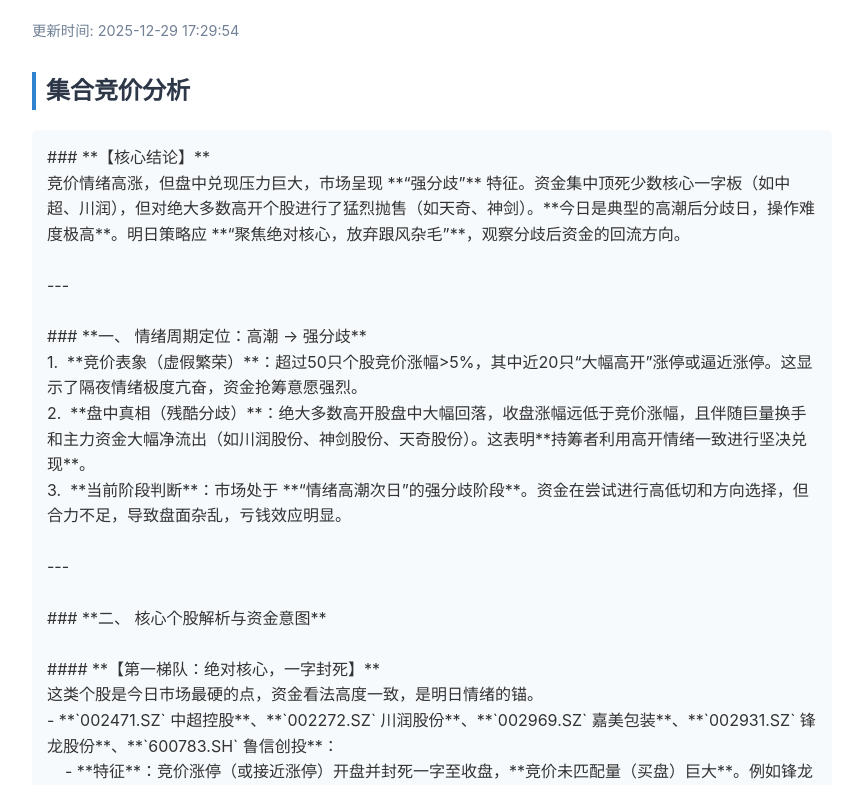
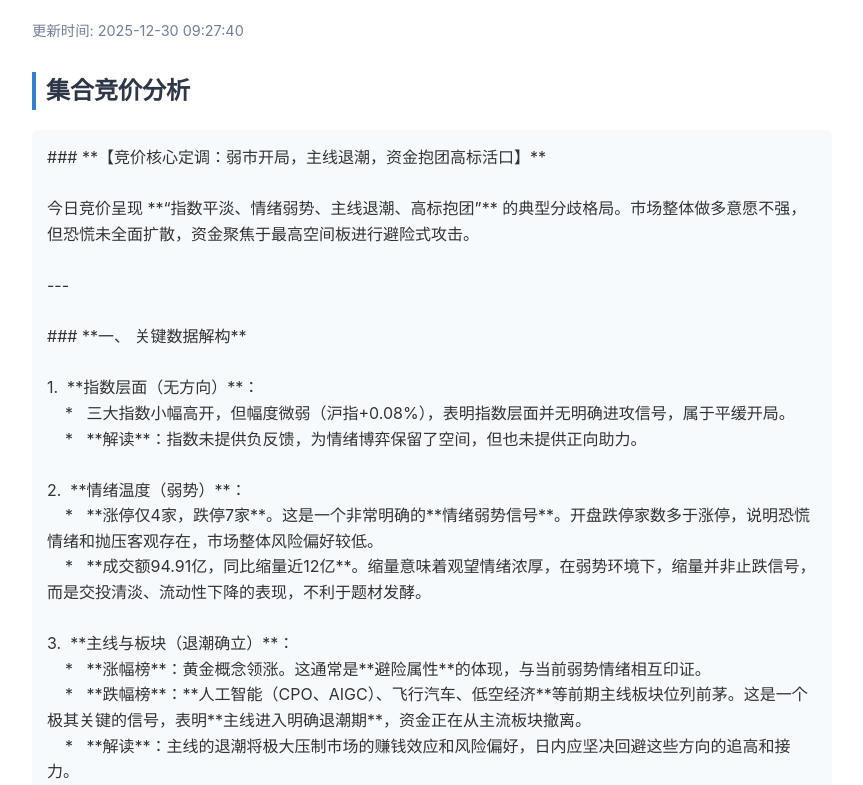
Before and after one commit to sstance/sstance.github.io, a plain HTML site: page index.html in a window 1280 px wide. Shown: the part 86-871 px from the top of the page, without its empty margins (208-1071 px from the left). Drawn offline with Linux system fonts and the light colour scheme.

Commit message:
Auto Update Report 2025-12-30

```diff
--- a/index.html
+++ b/index.html
@@ -3,7 +3,7 @@
         <head>
             <meta charset="utf-8">
             <meta name="viewport" content="width=device-width, initial-scale=1">
-            <title>【每日盘前策略】 2025-12-29</title>
+            <title>【每日盘前策略】 2025-12-30</title>
             <style>
                 body { font-family: -apple-system, BlinkMacSystemFont, "Segoe UI", Roboto, Helvetica, Arial, sans-serif; padding: 20px; line-height: 1.6; color: #333; max-width: 800px; margin: 0 auto; }
                 h1 { color: #1a202c; border-bottom: 2px solid #e2e8f0; padding-bottom: 10px; }
@@ -13,167 +13,134 @@
             </style>
         </head>
         <body>
-            <h1>【每日盘前策略】 2025-12-29</h1>
-            <div class="timestamp">更新时间: 2025-12-29 17:29:54</div>
+            <h1>【每日盘前策略】 2025-12-30</h1>
+            <div class="timestamp">更新时间: 2025-12-30 09:27:40</div>
 
             <h2>集合竞价分析</h2>
-            <pre>### **【核心结论】**
-竞价情绪高涨，但盘中兑现压力巨大，市场呈现 **“强分歧”** 特征。资金集中顶死少数核心一字板（如中超、川润），但对绝大多数高开个股进行了猛烈抛售（如天奇、神剑）。**今日是典型的高潮后分歧日，操作难度极高**。明日策略应 **“聚焦绝对核心，放弃跟风杂毛”**，观察分歧后资金的回流方向。
+            <pre>### **【竞价核心定调：弱市开局，主线退潮，资金抱团高标活口】**
+
+今日竞价呈现 **“指数平淡、情绪弱势、主线退潮、高标抱团”** 的典型分歧格局。市场整体做多意愿不强，但恐慌未全面扩散，资金聚焦于最高空间板进行避险式攻击。
 
 ---
 
-### **一、 情绪周期定位：高潮 → 强分歧**
-1.  **竞价表象（虚假繁荣）**：超过50只个股竞价涨幅>5%，其中近20只“大幅高开”涨停或逼近涨停。这显示了隔夜情绪极度亢奋，资金抢筹意愿强烈。
-2.  **盘中真相（残酷分歧）**：绝大多数高开股盘中大幅回落，收盘涨幅远低于竞价涨幅，且伴随巨量换手和主力资金大幅净流出（如川润股份、神剑股份、天奇股份）。这表明**持筹者利用高开情绪一致进行坚决兑现**。
-3.  **当前阶段判断**：市场处于 **“情绪高潮次日”的强分歧阶段**。资金在尝试进行高低切和方向选择，但合力不足，导致盘面杂乱，亏钱效应明显。
+### **一、 关键数据解构**
+
+1.  **指数层面（无方向）**：
+    *   三大指数小幅高开，但幅度微弱（沪指+0.08%），表明指数层面并无明确进攻信号，属于平缓开局。
+    *   **解读**：指数未提供负反馈，为情绪博弈保留了空间，但也未提供正向助力。
+
+2.  **情绪温度（弱势）**：
+    *   **涨停仅4家，跌停7家**。这是一个非常明确的**情绪弱势信号**。开盘跌停家数多于涨停，说明恐慌情绪和抛压客观存在，市场整体风险偏好较低。
+    *   **成交额94.91亿，同比缩量近12亿**。缩量意味着观望情绪浓厚，在弱势环境下，缩量并非止跌信号，而是交投清淡、流动性下降的表现，不利于题材发酵。
+
+3.  **主线与板块（退潮确立）**：
+    *   **涨幅榜**：黄金概念领涨。这通常是**避险属性**的体现，与当前弱势情绪相互印证。
+    *   **跌幅榜**：**人工智能（CPO、AIGC）、飞行汽车、低空经济**等前期主线板块位列前茅。这是一个极其关键的信号，表明**主线进入明确退潮期**，资金正在从主流板块撤离。
+    *   **解读**：主线的退潮将极大压制市场的赚钱效应和风险偏好，日内应坚决回避这些方向的追高和接力。
+
+4.  **连板梯队（聚焦高标）**：
+    *   **最高标（市场焦点）**：`蔚蓝生物`（3连板）大单一字涨停，封单3.8亿。这是在主线退潮背景下，资金**抱团最高空间板**的典型行为，试图打造情绪破局点。
+    *   **其他连板**：`格尔软件`（2连板）大幅高开秒板，`广济药业`（2连板）一字板，显示资金在部分独立方向（如合成生物、化工）仍有攻击性。
+    *   **负反馈**：前期人气股`正丹股份`停牌，但同属性个股未出现强势助攻。
+    *   **解读**：连板结构显示情绪并非全面冰点，而是**“整体弱、局部强”的分歧状态**。市场高度被顶死，但中位和跟风股面临较大分化风险。
 
 ---
 
-### **二、 核心个股解析与资金意图**
+### **二、 情绪周期与资金意图推演**
 
-#### **【第一梯队：绝对核心，一字封死】**
-这类个股是今日市场最硬的点，资金看法高度一致，是明日情绪的锚。
-- **`002471.SZ` 中超控股**、**`002272.SZ` 川润股份**、**`002969.SZ` 嘉美包装**、**`002931.SZ` 锋龙股份**、**`600783.SH` 鲁信创投**：
-    - **特征**：竞价涨停（或接近涨停）开盘并封死一字至收盘，**竞价未匹配量（买盘）巨大**。例如锋龙股份未匹配金额高达62.9亿，显示资金极度饥渴。
-    - **资金意图**：无分歧抢筹，逻辑最硬或身位最优，被市场选为避风港和风向标。
-    - **明日观察**：开盘封单强度。若封单不减甚至加强，则情绪有修复预期；若出现巨量砸盘，则警惕全面退潮。
-
-#### **【第二梯队：高开被砸，分歧巨大】**
-这类个股是今日亏钱效应的主要来源，反映市场真实的抛压。
-- **`003027.SZ` 同兴科技**：竞价涨停开，收盘+3.12%，振幅7.13%。典型的“瀑布面”。
-- **`002009.SZ` 天奇股份**、**`002361.SZ` 神剑股份**：竞价高开近10%，盘中回落，换手率分别高达43.60%和22.95%，主力资金大幅流出超4亿和1.3亿。
-- **资金意图**：竞价引导做多，吸引跟风盘后，**主力资金趁机高位出货**。尤其是神剑股份，竞价未匹配量为负，已显抛压。
-- **风险提示**：此类个股套牢盘沉重，次日若不能快速弱转强，将形成巨大阻力，**避免接飞刀**。
-
-#### **【第三梯队：竞价偏空，盘中走弱】**
-竞价已显露疲态，盘中走势验证了空头力量。
-- **`002202.SZ` 金风科技**、**`603680.SH` 今创集团**：竞价显示“卖一剩余大”或“涨停撤单”，**竞价未匹配量为负值**，表明卖压直接在竞价阶段释放。
-- **资金意图**：持筹者离场意愿坚决，无资金愿意高位承接。
-- **信号意义**：此类信号在竞价阶段即为预警，**应避免参与**。
+*   **周期定位**：处于 **【主升浪后的强分歧/退潮初期】**。人工智能等主线退潮是标志性事件。
+*   **资金意图**：
+    1.  **避险**：资金流入黄金等防御板块。
+    2.  **试错穿越**：顶级资金聚焦最高板`蔚蓝生物`，试图打造一个穿越分歧的龙头，为情绪保留火种。这是一种“火种策略”。
+    3.  **高低切**：从高位的人工智能，流向位置相对较低、有事件催化的合成生物、化工等方向。
+*   **今日博弈关键**：观察 **“高标抱团”** 与 **“主线退潮”** 两股力量的对抗。若`蔚蓝生物`能顶住分歧封死全天，则情绪有局部修复可能；若其开板跳水，则可能将市场拖入全面退潮。
 
 ---
 
-### **三、 交易策略与明日推演**
+### **三、 交易策略与观察点**
 
-#### **1. 核心策略：聚焦与防守**
-- **进攻方向（只做最强）**：目光仅限于第一梯队的几个核心一字板。关注其是否出现 **“分歧转一致”的T字回封机会**（需结合板块强度与指数环境）。例如，若 `002471.SZ` 中超控股明日爆量T板回封，可视为强势信号。
-- **防守方向（坚决回避）**：
-    - **规避所有今日高开低走、放巨量的个股**（第二梯队），如天奇股份、神剑股份。反弹即是卖点。
-    - **规避竞价出现“卖压大”、“急速下跌”信号的个股**。
+**总体策略：防守反击，控仓试错。回避退潮主线，只关注最强活口。**
 
-#### **2. 明日关键观察点**
-- **情绪锚定股**：观察 `002471.SZ` 中超控股、`002272.SZ` 川润股份的封单变化。**封单加强=情绪修复；封单骤减或开盘=分歧加剧**。
-- **被砸股修复情况**：观察如 `003027.SZ` 同兴科技、`002009.SZ` 天奇股份是核按钮（退潮延续）还是能被迅速拉红（情绪修复）。
-- **新方向试盘**：留意今日有“竞价抢筹”信号且最终抗住分歧收阳的个股，如 `002571.SZ` 德力股份（竞价抢筹，最终涨停）、`000936.SZ` 华西股份，它们可能代表资金尝试的新方向。
+1.  **首要观察点（情绪锚）**：
+    *   **`蔚蓝生物`封单变化**：封单能否稳定在3亿以上？若盘中大幅减少或炸板回封力度，则是情绪转弱的危险信号。
+    *   **跌停家数**：开盘后跌停家数是否继续增加？这是判断恐慌是否扩散的核心指标。
 
-#### **3. 风控底线**
-- **绝对禁止**：开盘追高今日已被证伪的跟风股。
-- **仓位控制**：在强分歧未明确转向前，保持轻仓或空仓。确认情绪修复（核心封死、被砸股止跌、出现强势反包）后，再考虑加大仓位。
-- **卖出纪律**：持仓股若开盘后半小时内无法强势拉升，应果断减仓或离场。
+2.  **机会方向（仅限高风险偏好者）**：
+    *   **最高标博弈**：`蔚蓝生物`作为唯一空间板，若出现炸板放量回封的**分歧转一致**瞬间，是激进的左侧买点。否则只看不动。
+    *   **新题材试错**：关注**合成生物/化工** (`蔚蓝生物`属性发散) 能否走出持续性。重点观察首板或1进2的换手板机会，需盘中强度确认，切忌竞价追高。
+    *   **业绩线**：在题材真空期，部分独立披露优秀一季报的个股可能走强，但需盘中临盘挖掘。
 
-**总结：今日数据揭示了一场由一致转向分歧的“多杀多”博弈。明日是修复还是退潮，取决于核心龙头的表态。军师建议，多看少动，刀口舔血不如隔岸观火，待市场选出唯一真龙再出手不迟。**</pre>
+3.  **风险规避（今日红线）**：
+    *   **绝对回避**：人工智能（CPO、传媒等）、低空经济等**今日竞价跌幅榜前列的主线板块**的任何追高行为。
+    *   **谨慎对待**：中位连板股（非绝对核心的2板、3板），极易成为分歧日的牺牲品。
+
+4.  **风控底线**：
+    *   若`蔚蓝生物`炸板后无力回封，且跌停家数突破20家，则表明退潮加剧，应进入**全面防守状态**，停止一切开仓操作，以处理持仓为主。
+
+**总结：竞价定调为防守日。机会存在于冰与火的缝隙中——即最高标活口的博弈。一切交易需以核心情绪锚`蔚蓝生物`的走势为决策依据，动态评估，切忌盲目。**</pre>
 
             <h2>龙头策略分析</h2>
-            <pre>### **【市场核心结论】**
-*   **绝对主线**：**商业航天**。梯队完整（8板-4板-3板-2板-首板），资金聚焦，涨停家数占比最高，是今日唯一有持续性的攻击方向。
-*   **总龙头（空间板）**：**神剑股份 (002361.SZ)**，8连板。但已爆量分歧，明日面临断板风险。
-*   **核心高标/潜在新龙**：**4连板阵营**。明日将进行5板卡位赛，决定下一阶段总龙归属。重点关注 **鲁信创投 (600783.SH)** 和 **中国卫星 (600118.SH)**。
-*   **最强补涨龙**：**中超控股 (002471.SZ)**（4天3板，一字加速）和**锋龙股份 (002931.SZ)**（3天3板，一字加速）。
-*   **情绪节点**：主线内**分歧转一致**。非主线板块（如固态电池、锂电）昨日涨停票今日普遍无溢价甚至大跌，资金全面向商业航天收敛。此时应聚焦主线活口与核心，博弈强者恒强。
-*   **关键警告**：**除商业航天及其延伸（如机器人、材料）外，其余皆为杂毛**，接力风险极大。远离中后排跟风。
+            <pre>### **陈小群风格 A股市场分析报告**
+
+**核心结论：**
+当前市场已进入 **“主线高潮后的强分歧日”**。资金高度聚焦，但方向极为一致。**商业航天** 是无可争议的唯一核心主线，梯队完整，龙头明确。其他题材均为杂毛，看都不用看。今天要么聚焦主线核心，要么空仓。
 
 ---
 
-### **【主线与梯队分析】**
-#### **1. 核心主线：商业航天**
-*   **逻辑**：政策驱动（商业航天产业化）、事件催化（蓝箭航天等）、央企背景（安全边际）。
-*   **梯队完整性**（市场最强）：
-    *   **8板**：神剑股份
-    *   **4板**：中国卫星、鲁信创投、大业股份
-    *   **3板**：泰尔股份、苏州高新、德力股份、洲际油气、恒大高新、扬子新材、天奇股份、航天发展、锋龙股份
-    *   **2板**：众多
-    *   **首板**：航天环宇（20%）、和顺科技（20%）、雷科防务、中衡设计、海格通信等。
-*   **结论**：资金攻击路径清晰，从卫星制造（中国卫星）到配套（大业股份的腱绳）、材料（神剑股份）、投资（鲁信创投）、地面服务（中衡设计）全面发酵。**只在这个圈子玩**。
+### **一、 市场情绪节点判断：高潮后的强分歧**
 
-#### **2. 支线：机器人/人形机器人**
-*   **逻辑**：与商业航天有重叠（太空机器人、特种机器人），优必选等事件催化。
-*   **核心票**：锋龙股份（优必选入主，3板一字）、天奇股份（3板）、步科股份（20%首板）。
-*   **定位**：作为商业航天的延伸题材，**强度依附于主线**。锋龙股份因叠加“优必选入主”独立逻辑最强。
+*   **昨日表现**：回顾昨日涨停池，涨停家数众多，多个题材（商业航天、机器人、创投等）均有表现，呈现普涨或高潮态势。
+*   **今日开盘信号**：今日开盘，10只股票 **一字涨停**，且全部是 **“大幅高开”** ，竞价金额普遍巨大。这是一个非常强烈的 **“情绪一致化”** 信号。但结合昨日众多涨停票今日未继续连板甚至下跌来看，这是典型的 **“高潮日次日”** 的强分歧特征。
+*   **策略应对**：**高潮次日不接力，只找分歧活口**。今天的机会不在追高，而在于识别主线中经受住分歧考验的核心标的。
 
-#### **3. 昨日强势板块今日表现（反面教材）**
-*   **固态电池/锂电**：昨日涨停的丰元股份、永太科技、天际股份等，今日普遍高开低走或直接闷杀。
-*   **海南自贸**：分化严重，仅洲际油气连板。
-*   **结论**：**市场处于快速轮动后的收敛期，资金“淘汰赛”特征明显**。非主线题材一日游概率极高，接力的都是“烈士”。
+### **二、 核心主线与龙头判定**
 
----
+**绝对主线：商业航天（及延伸的军工、卫星产业链）**
+*   **证据1：连板梯队完整**
+    *   **10板高标**：`嘉美包装` (10天9板，控制权变更，但作为市场最高空间板，是情绪锚)。
+    *   **5板核心**：`锋龙股份` (5连板，优必选机器人+入主，一字加速，是当前连板高度龙)。
+    *   **5板/4板核心**：`大业股份` (5天4板，商业航天+腱绳)、`鲁信创投` (5天4板，投资蓝箭航天)。二者均是商业航天属性，连续一字，强度极高。
+    *   **2板/1板助攻**：`雷科防务`、`御银股份`、`中超控股`、`恒大高新` 等多只昨日涨停的航天/军工/卫星相关个股，今日继续一字或大幅高开封死。梯队从10板到首板都有，结构健康。
+*   **证据2：资金聚焦度最高**
+    *   今日所有一字涨停且封单额巨大的票，几乎都与 **“航天、军工、卫星、创投（投航天）”** 相关。
+    *   竞价金额过亿、主力封单坚决的，全部是主线内个股。
+*   **结论**：**资金用真金白银投票，商业航天是当前市场唯一具有持续性和吸金效应的主线。其他任何题材（如机器人、零售、氢能等）在此面前均为杂毛。必须将全部注意力放在这里。**
 
-### **【核心个股拆解 - 龙头与补涨】**
-#### **一、总龙头观察（高风险高收益）**
-1.  **神剑股份 (002361.SZ)**：
-    *   8连板，市场最高标。今日放量T板，开板12次，封单1.99亿（一般）。
-    *   **判断**：地位崇高但已显疲态。作为情绪标杆观察即可，再接力风险大于收益。**其断板日，将是4进5卡位赛的关键节点**。
+### **三、 核心龙头与机会分析**
 
-#### **二、核心高标（4板阵营 - 明日决战）**
-明日谁胜出，谁就是新的市场总龙。
-1.  **鲁信创投 (600783.SH)**：
-    *   **逻辑最正**：间接投资蓝箭航天（本轮行情核心催化剂之一）。
-    *   **强度最高**：连续缩量一字，今日封单4.19亿，封单占流通盘2.4%。
-    *   **资金面**：竞价未匹配金额高达**15.98亿**，资金饥渴度第一。
-    *   **策略**：**明日开板换手后，弱转强的上车机会是重中之重**。有望接替神剑成为新空间龙。
+**总龙头/空间龙：`嘉美包装` (002969.SZ)**
+*   **地位**：市场最高空间板（10天9板），是短线情绪的风向标。它不倒，短线投机热情就在。
+*   **策略**：作为观察市场情绪的标杆。持筹者的盛宴，没有先手在高位不宜再去。它若出现剧烈分歧（如炸板），将影响整个高位情绪。
 
-2.  **中国卫星 (600118.SH)**：
-    *   **中军龙头**：正宗央企卫星研制，容量大，机构游资都能上。
-    *   **走势**：趋势加速板，尾盘封单1.25亿。
-    *   **策略**：大资金战场。若板块持续，有走趋势的可能。适合大资金或作为板块风向标。
+**主线连板龙头：`锋龙股份` (002931.SZ)**
+*   **地位**：主线内最高连板（5连板），且是 **一字缩量加速板**，封单高达 **44.4亿**，强度市场第一。
+*   **策略**：这是主线最强的领涨核心。但通道党游戏，没有通道买不到。可作为板块强度指标。
 
-3.  **大业股份 (603278.SH)**：
-    *   **逻辑**：腱绳用于商业航天，扭亏为盈。
-    *   **走势**：缩量T板，封单1.44亿。
-    *   **策略**：作为4板梯队成员观察，需与鲁信、卫星竞争。
+**主线换手核心/今日活口：`雷科防务` (002413.SZ)**
+*   **地位**：昨日商业航天首板中 **换手涨停** 的品种，今日直接 **大单封死一字**（封单16.2亿）。这体现了 **“弱转强”** 的经典模式，是市场选择出的分歧转一致龙头。
+*   **竞价**：竞价金额过亿（1.02亿），匹配量大，未匹配量天量，资金抢筹意愿极强。
+*   **策略**：**这是今日最值得关注的“活口”和“弱转强”典范**。如果主线持续，它作为换手走上来的核心，后续生命力可能更强。但今日同样买不到，需观察其后续开板换手时的承接。
 
-#### **三、最强补涨龙（明牌，看封单强度）**
-1.  **中超控股 (002471.SZ)**：
-    *   **4天3板**，今日**一字板**。封单额**4.67亿**，封单占成交量比高达**202%**（极度缩量）。
-    *   **逻辑**：商业航天+高温合金（发动机材料）。
-    *   **策略**：**补涨龙的最有力竞争者**。明日若继续大单封死一字，将奠定地位。若有T字回封机会，值得博弈。
+**主线中军/趋势核心：**
+*   **`鲁信创投` (600783.SH)**：创投+航天，大市值中军，连续涨停，为板块提供稳定性。
+*   **`中超控股` (002471.SZ)**：连续缩量加速，封单额大，是板块内的重要高标之一。
 
-2.  **锋龙股份 (002931.SZ)**：
-    *   **3天3板**，连续**一字板**。封单额**26.22亿**，市场第一。
-    *   **逻辑**：优必选入主+机器人。虽非纯正航天，但叠加了当前最强的人形机器人概念。
-    *   **策略**：独立逻辑强劲，封单彰显资金态度。作为机器人分支龙头看待。
+### **四、 风险提示与杂毛排除**
 
-#### **四、值得关注的活口（首板强度）**
-*   **中衡设计 (603017.SH)**：商业航天+中标基地。**缩量涨停**，形态好，溢价预期高。
-*   **航天环宇 (688523.SH)**：20%涨停，大飞机+卫星互联网。科创板龙头，代表高风险偏好资金态度。
-*   **和顺科技 (301237.SZ)**：20%涨停，商业航天材料。同理。
+*   **机器人/人工智能线**：昨日涨停的如 `天奇股份`、`泰尔股份`、`神剑股份` 等，今日已断板或大跌。板块内部分化严重，处于退潮状态。**不看不做**。
+*   **零售百货线**：如 `广百股份`、`翠微股份` 等，多为单打独斗或受个别消息刺激，无板块梯队，纯属套利性质杂毛。**不看不做**。
+*   **其他首板**：任何非商业航天主线的首板，在当前强分歧且主线高度集中的环境下，溢价不确定，成功率为赌。**拒绝一切诱惑，不碰杂毛**。
 
----
+### **五、 今日操盘策略**
 
-### **【资金与竞价解读 - 印证主线】**
-*   **最强资金聚焦**：
-    *   **鲁信创投**：竞价未匹配金额15.98亿（看多），**主力净流出仅1590万**（在涨停板上属于健康换手）。
-    *   **中超控股**：竞价未匹配金额5.6亿（看多）。
-    *   **锋龙股份**：竞价未匹配金额62.95亿（极度看多）。
-*   **资金出逃区（杂毛证据）**：
-    *   **神剑股份**：主力净流出**4.13亿**（高位分歧）。
-    *   **泰尔股份**：主力净流出**3.07亿**（3板放量烂板，危险）。
-    *   昨日涨停的许多非主线个股，主力资金今日大幅流出。
-*   **结论**：**资金用脚投票，全部涌入商业航天核心票**。跟风股、非主线股即使涨停，资金也在出逃，不可信任。
+1.  **首要策略（持仓者）**：持有主线核心龙头（如锋龙、雷科、大业等）的，享受溢价。**关注封单情况，若出现板块后排大面积炸板或龙头封单急剧减少，则考虑板上兑现部分利润。**
+2.  **进攻策略（持币者）**：
+    *   **目标**：只盯着 **商业航天** 板块。
+    *   **机会点**：寻找主线内 **今日换手充分的涨停板**（如有）。或者，耐心等待像 `雷科防务`、`大业股份` 这样的核心票，在日后 **首次开板分歧** 时，观察回封的力度（需结合当时市场情绪）。
+    *   **切勿**：去接力中后排跟风，或打非主线的首板。
+3.  **防守策略**：如果主线核心全部顶死一字，没有好的换手参与机会，或者市场情绪出现明显衰退（如总龙头 `嘉美包装` 炸板大面）。**那么，最好的操作就是空仓。守住利润，等待下一次确定性机会。**
 
----
-
-### **【明日策略与风险警示】**
-**陈小群式策略：**
-1.  **聚焦再聚焦**：只盯着 **商业航天** 这条线。机器人作为附加题，只关注最强龙头锋龙股份。
-2.  **龙头战法**：
-    *   **机会一（总龙卡位）**：重点观察 **鲁信创投**。如果神剑股份断板，关注鲁信创投开板后的 **分歧转一致回封板**（需放量换手）。这是游资标准的龙头接力买点。
-    *   **机会二（补龙接力）**：重点观察 **中超控股**。若继续大单封一字，则寻找板块内同逻辑的换手板机会。若给T字回封机会，可直接上车。
-    *   **机会三（新发酵）**：关注今日首板中，明日最先强势1进2的品种（特别是 **中衡设计**）。
-3.  **杀伐果断**：
-    *   **不接中位股**：尤其是像泰尔股份、苏州高新这种已经放量烂板的3板，性价比极低，容易成面。
-    *   **不碰非主线**：任何非商业航天/核心机器人的涨停，都是诱惑，只看不动。
-    *   **空仓准备**：如果明日总龙头神剑股份核按钮，且4进5全部失败，意味着主线大分歧，应果断空仓，等待退潮期结束。
-
-**风险提示：当前市场为结构性行情，聚焦度极高。杂毛会死人，跟风会套人。你的眼里，只能有商业航天的核心票。**</pre>
+**总结：**
+**市场眼下的核心就是“商业航天”。龙头是锋龙股份和雷科防务。今天要么在这条线里找最强的机会，要么就管住手。离开这条线，都是死路。**</pre>
         </body>
         </html>
```
